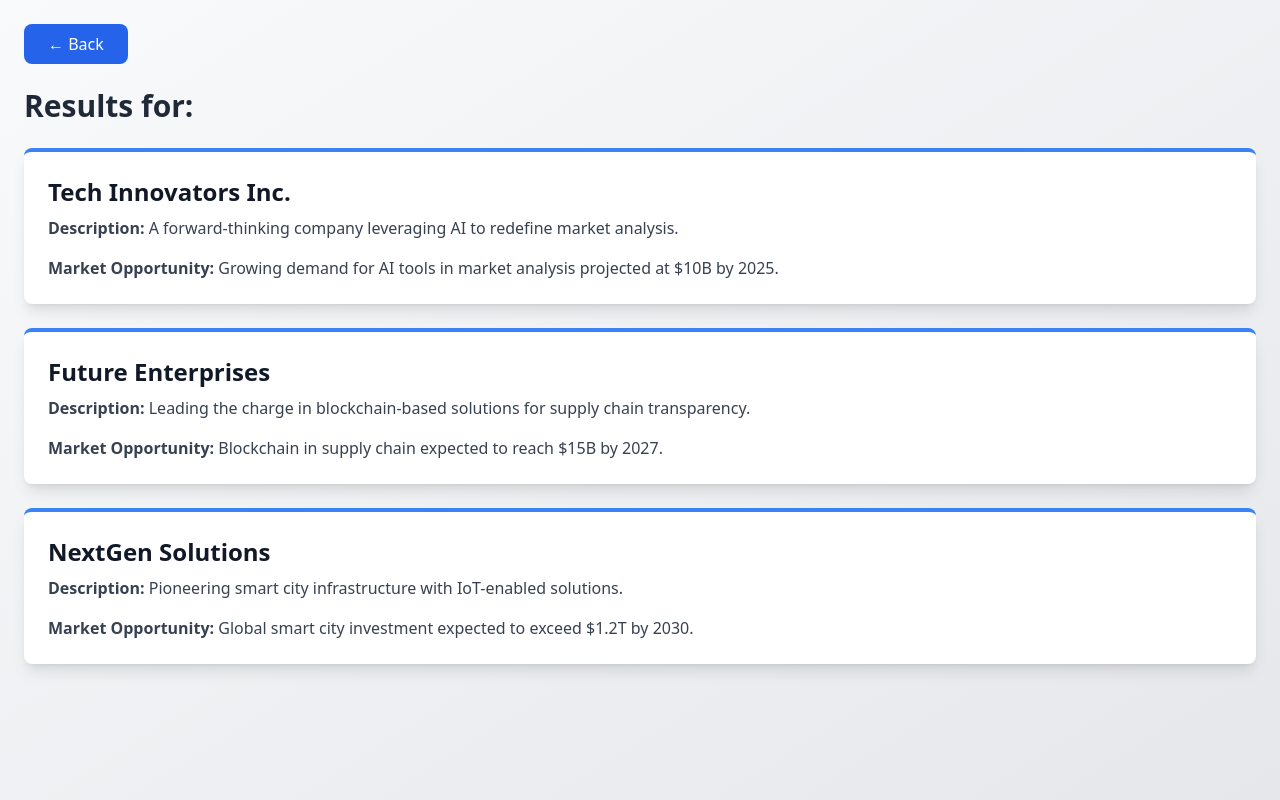
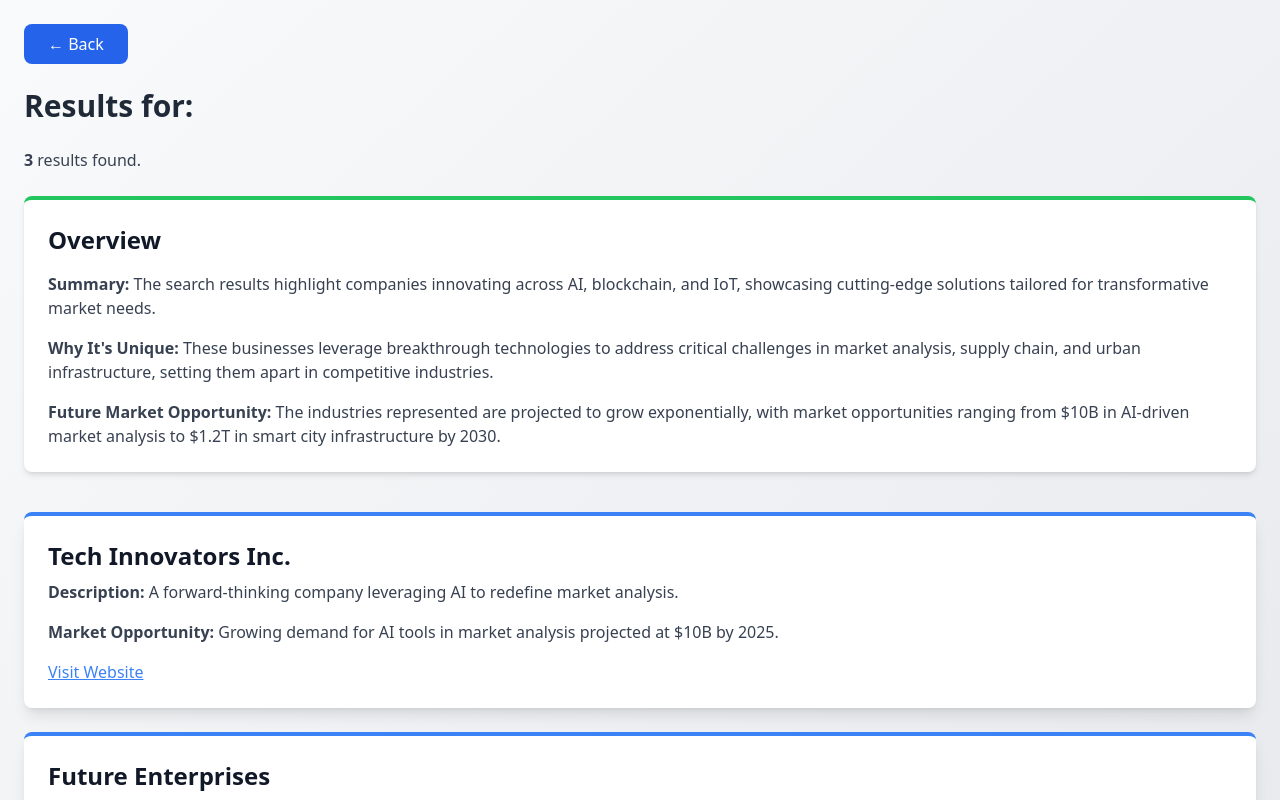
Before and after one commit to ethanbailie/research-agent-frontend, a React (Vite) app: page /results in a window 1280 px wide. Shown: the top 800 px of the page. Built offline with nearby package versions, Linux system fonts and the light colour scheme; no server answers.

Commit message:
animation

```diff
--- a/package.json
+++ b/package.json
@@ -12,6 +12,7 @@
   "dependencies": {
     "@react-oauth/google": "^0.12.1",
     "axios": "^1.7.7",
+    "framer-motion": "^11.11.17",
     "lucide-react": "^0.460.0",
     "react": "^18.3.1",
     "react-dom": "^18.3.1",
--- a/src/pages/Results.tsx
+++ b/src/pages/Results.tsx
@@ -1,9 +1,12 @@
 import React, { useState, useEffect } from "react";
 import { useLocation, useNavigate } from "react-router-dom";
+import { motion } from "framer-motion";
 import AnswerService from "../core/services/answer.service";
+
 const mockResults = [
   {
     company: "Tech Innovators Inc.",
+    url: "https://www.techinnovators.com",
     description:
       "A forward-thinking company leveraging AI to redefine market analysis.",
     marketOpportunity:
@@ -11,6 +14,7 @@ const mockResults = [
   },
   {
     company: "Future Enterprises",
+    url: "https://www.futureenterprises.com",
     description:
       "Leading the charge in blockchain-based solutions for supply chain transparency.",
     marketOpportunity:
@@ -18,6 +22,7 @@ const mockResults = [
   },
   {
     company: "NextGen Solutions",
+    url: "https://www.nextgensolutions.com",
     description:
       "Pioneering smart city infrastructure with IoT-enabled solutions.",
     marketOpportunity:
@@ -37,16 +42,14 @@ const Results: React.FC = () => {
   const location = useLocation();
   const navigate = useNavigate();
   const query = new URLSearchParams(location.search).get("query");
-  const [results, setResult] = useState<Results[]>([]);
+  const [results, setResults] = useState<Results[]>(mockResults);
 
   const handleSearchResults = async () => {
     try {
       const response = await AnswerService.RetrieveAnswer();
-
-      console.log(response);
+      setResults(response); // Use real data instead of mockResults
     } catch (error) {
       console.error("Error retrieving answers:", error);
-      // Handle the error as needed (e.g., show a notification)
     }
   };
 
@@ -55,20 +58,77 @@ const Results: React.FC = () => {
   }, []);
 
   return (
-    <div className="min-h-screen bg-gradient-to-br from-gray-50 to-gray-200 p-6">
+    <motion.div
+      initial={{ opacity: 0 }}
+      animate={{ opacity: 1 }}
+      transition={{ duration: 0.8 }}
+      className="min-h-screen bg-gradient-to-br from-gray-50 to-gray-200 p-6"
+    >
       <button
         onClick={() => navigate("/")}
         className="px-6 py-2 mb-6 text-white bg-blue-600 rounded-lg hover:bg-blue-700 transition"
       >
         ← Back
       </button>
-      <h1 className="text-3xl font-bold text-gray-800 mb-6">
+      <motion.h1
+        initial={{ opacity: 0, y: -20 }}
+        animate={{ opacity: 1, y: 0 }}
+        transition={{ duration: 0.8 }}
+        className="text-3xl font-bold text-gray-800 mb-6"
+      >
         Results for: <span className="text-blue-500">{query}</span>
-      </h1>
-      <div className="space-y-6">
-        {mockResults.map((result, index) => (
-          <div
+      </motion.h1>
+
+      {/* Display Result Count */}
+      <motion.p
+        initial={{ opacity: 0, y: -10 }}
+        animate={{ opacity: 1, y: 0 }}
+        transition={{ duration: 0.8, delay: 0.3 }}
+        className="text-gray-700 mb-6"
+      >
+        <strong>{results.length}</strong> results found.
+      </motion.p>
+
+      {/* Overview Section */}
+      <motion.div
+        initial={{ opacity: 0, scale: 0.9 }}
+        animate={{ opacity: 1, scale: 1 }}
+        transition={{ duration: 0.8, delay: 0.6 }}
+        className="mb-10 p-6 bg-white rounded-lg shadow-md border-t-4 border-green-500"
+      >
+        <h2 className="text-2xl font-bold text-gray-900 mb-4">Overview</h2>
+        <p className="text-gray-700 mb-4">
+          <strong>Summary:</strong> The search results highlight companies
+          innovating across AI, blockchain, and IoT, showcasing cutting-edge
+          solutions tailored for transformative market needs.
+        </p>
+        <p className="text-gray-700 mb-4">
+          <strong>Why It's Unique:</strong> These businesses leverage
+          breakthrough technologies to address critical challenges in market
+          analysis, supply chain, and urban infrastructure, setting them apart
+          in competitive industries.
+        </p>
+        <p className="text-gray-700">
+          <strong>Future Market Opportunity:</strong> The industries represented
+          are projected to grow exponentially, with market opportunities ranging
+          from $10B in AI-driven market analysis to $1.2T in smart city
+          infrastructure by 2030.
+        </p>
+      </motion.div>
+
+      {/* Results Section */}
+      <motion.div
+        initial={{ opacity: 0 }}
+        animate={{ opacity: 1 }}
+        transition={{ duration: 0.8, delay: 0.9 }}
+        className="space-y-6"
+      >
+        {results.map((result, index) => (
+          <motion.div
             key={index}
+            initial={{ opacity: 0, y: 20 }}
+            animate={{ opacity: 1, y: 0 }}
+            transition={{ duration: 0.8, delay: 1 + index * 0.2 }}
             className="p-6 bg-white rounded-lg shadow-lg hover:shadow-xl transition-shadow border-t-4 border-blue-500"
           >
             <h2 className="text-2xl font-semibold text-gray-900 mb-2">
@@ -77,13 +137,21 @@ const Results: React.FC = () => {
             <p className="text-gray-700 mb-4">
               <strong>Description:</strong> {result.description}
             </p>
-            <p className="text-gray-700">
+            <p className="text-gray-700 mb-4">
               <strong>Market Opportunity:</strong> {result.marketOpportunity}
             </p>
-          </div>
+            <a
+              href={result.url}
+              target="_blank"
+              rel="noopener noreferrer"
+              className="text-blue-500 underline hover:text-blue-700"
+            >
+              Visit Website
+            </a>
+          </motion.div>
         ))}
-      </div>
-    </div>
+      </motion.div>
+    </motion.div>
   );
 };
 
```
Also changed, not shown: 1 other file (tests, documents, lock files or other folders).
